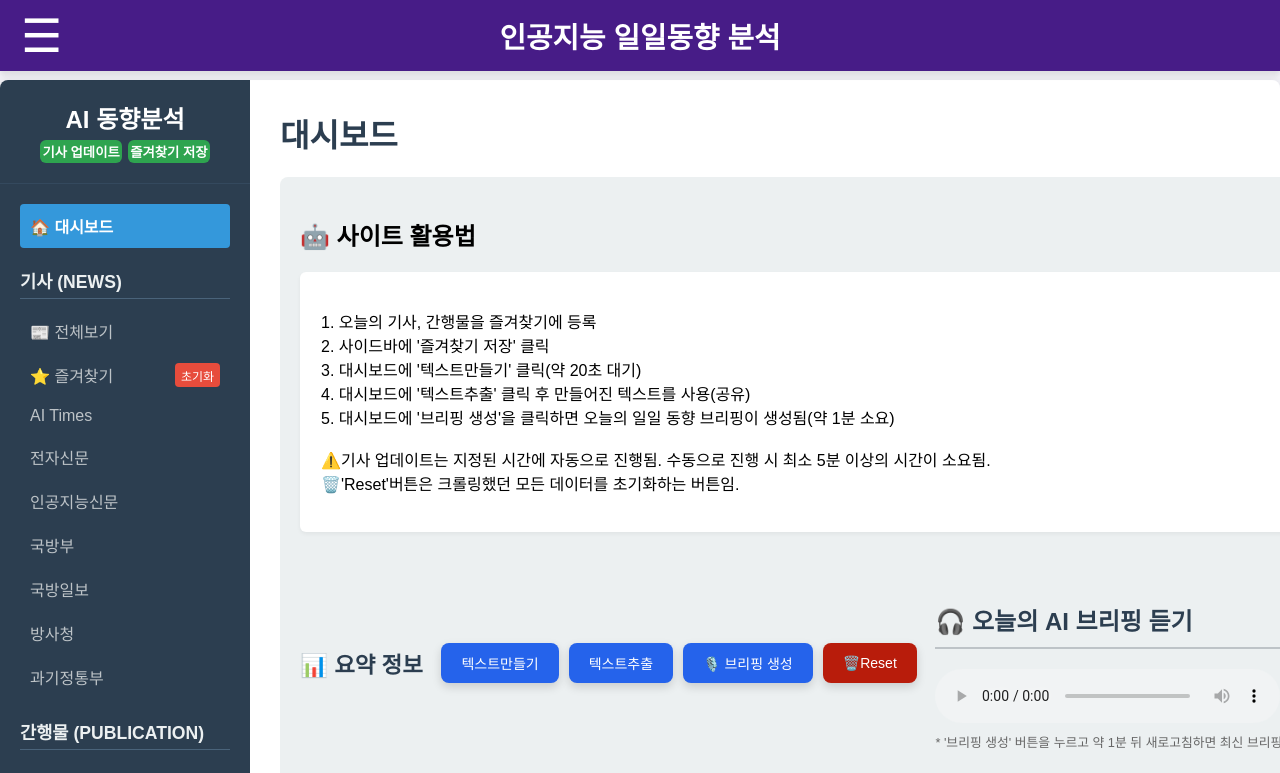
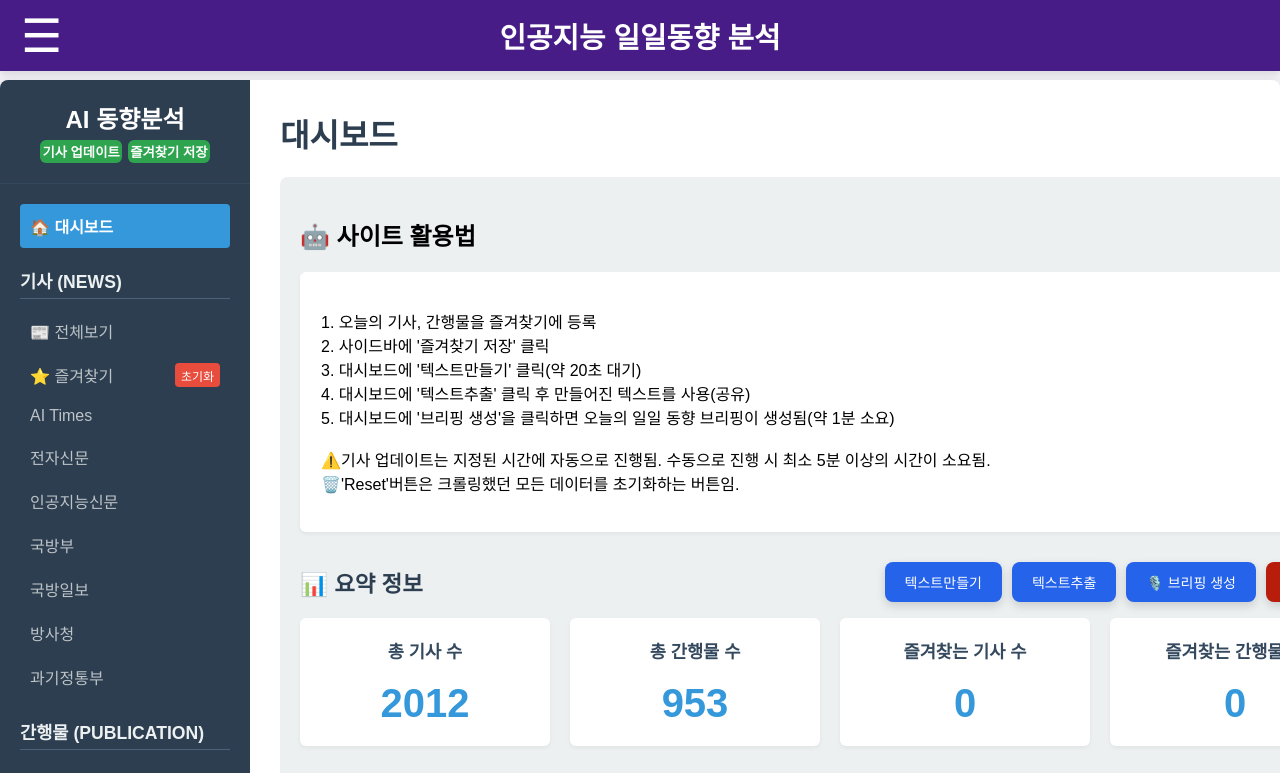
Before and after one commit to jhjhc1483/AI_Trend_Analysis_vercel, a plain HTML site: page index.html in a window 1280 px wide. Shown: the top 773 px of the page. Drawn offline with Linux system fonts and the light colour scheme.

Commit message:
audio_remove

```diff
--- a/index.html
+++ b/index.html
@@ -113,14 +113,7 @@
                         <button id="createAudioBtn">🎙️ 브리핑 생성</button>
                         <button id="deleteCodesBtn">🗑️Reset</button>
                     </div>
-                    <div class="trend-section" style="margin-top: 20px;">
-                        <h2>🎧 오늘의 AI 브리핑 듣기</h2>
-                        <audio id="audioPlayer" controls style="width: 100%;">
-                            <source src="public/audio.mp3" type="audio/mpeg">
-                            브라우저가 오디오 태그를 지원하지 않습니다.
-                        </audio>
-                        <p style="font-size: 0.8em; color: #666; margin-top: 5px;">* '브리핑 생성' 버튼을 누르고 약 1분 뒤 새로고침하면 최신 브리핑이 반영됩니다.</p>
-                    </div>
+
                 </div>
                 <p id="status"></p>
                 <div class="stats-grid">
```
